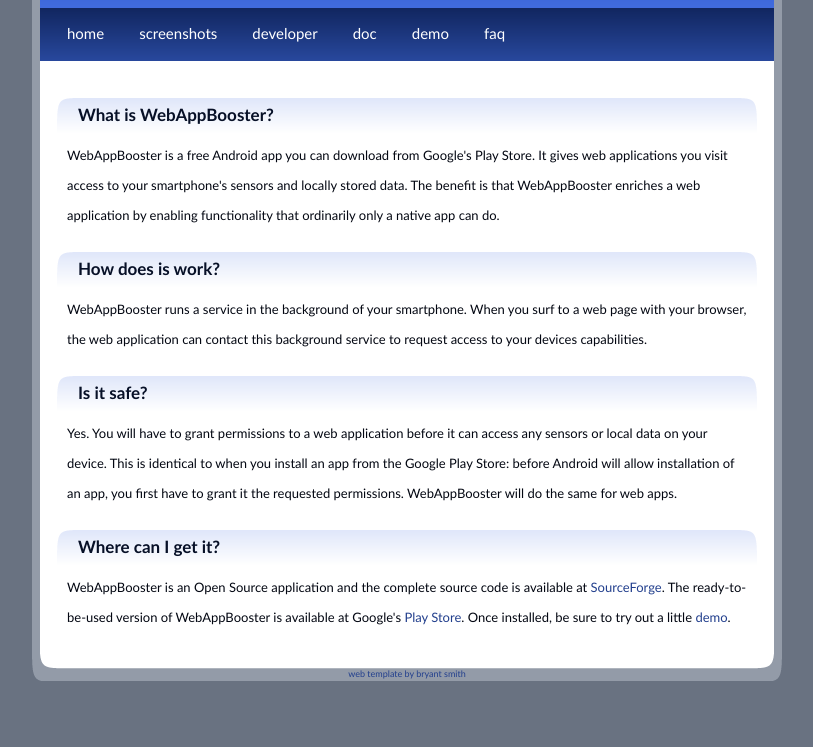
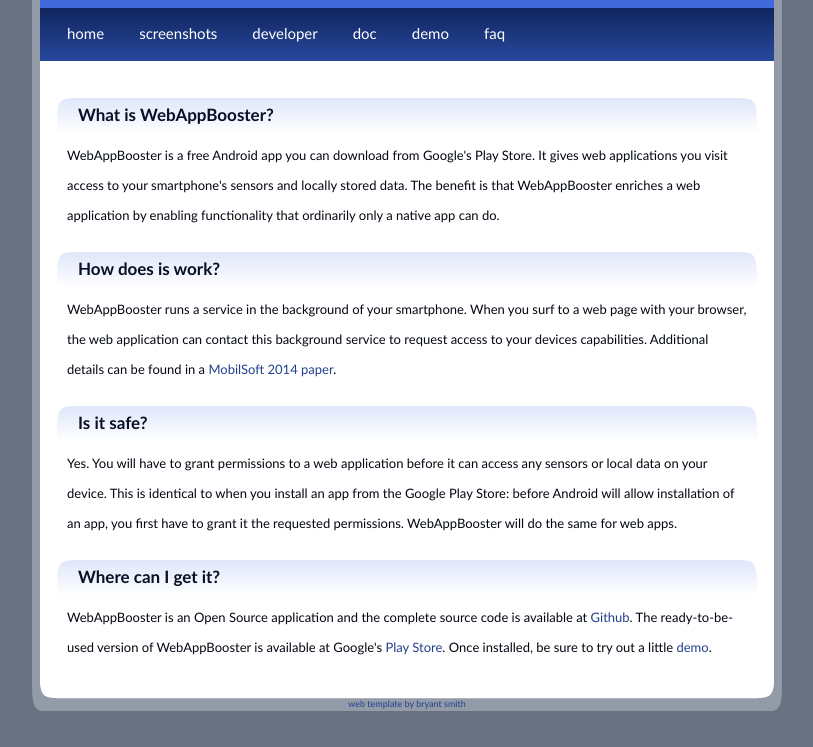
Before and after one commit to Nickiler531/WebAppBooster, a plain HTML site: page doc/www/index.html in a window 1280 px wide. Shown: the part 148-895 px from the top of the page, without its empty margins (233-1046 px from the left). Before the commit the page ends 865 px from the top, so only its background shows below. Drawn offline with Linux system fonts and the light colour scheme.

Commit message:
Add a link to the MobilSoft 2014 paper

```diff
--- a/doc/www/index.html
+++ b/doc/www/index.html
@@ -64,7 +64,9 @@
         <div class="contentText">
           <p>WebAppBooster runs a service in the background of your smartphone. When
              you surf to a web page with your browser, the web application can contact
-             this background service to request access to your devices capabilities.</p>
+             this background service to request access to your devices capabilities.
+             Additional details can be found in a
+             <a href="mobilsoft2014.pdf">MobilSoft 2014 paper</a>.</p>
         </div>
 
         <div class="contentTitle"><h1>Is it safe?</h1></div>
@@ -79,7 +81,7 @@
         <div class="contentTitle"><h1>Where can I get it?</h1></div>
         <div class="contentText">
           <p>WebAppBooster is an Open Source application and the complete source code is available
-             at <a href="http://sourceforge.net/projects/webappbooster/">SourceForge</a>.
+             at <a href="https://github.com/apuder/WebAppBooster">Github</a>.
              The ready-to-be-used version of WebAppBooster is available at Google's
              <a href="https://play.google.com/store/apps/details?id=org.webappbooster">Play Store</a>.
              Once installed, be sure to try out a little
```
Also changed, not shown: 1 other file.
